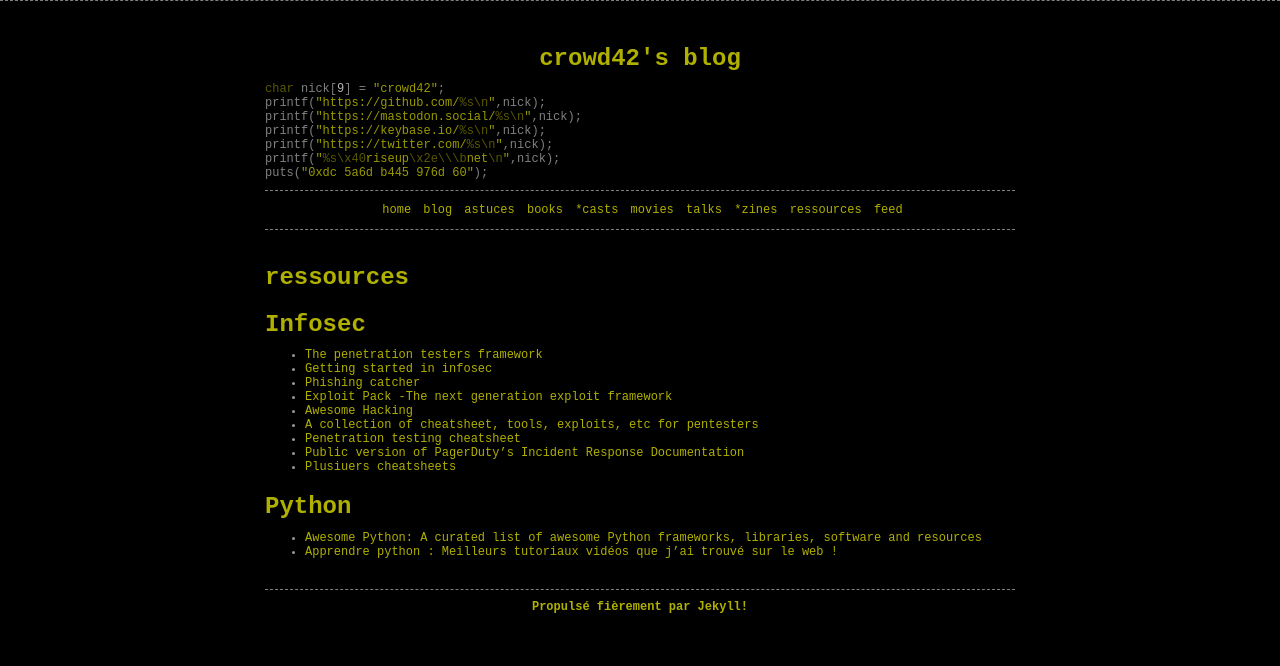
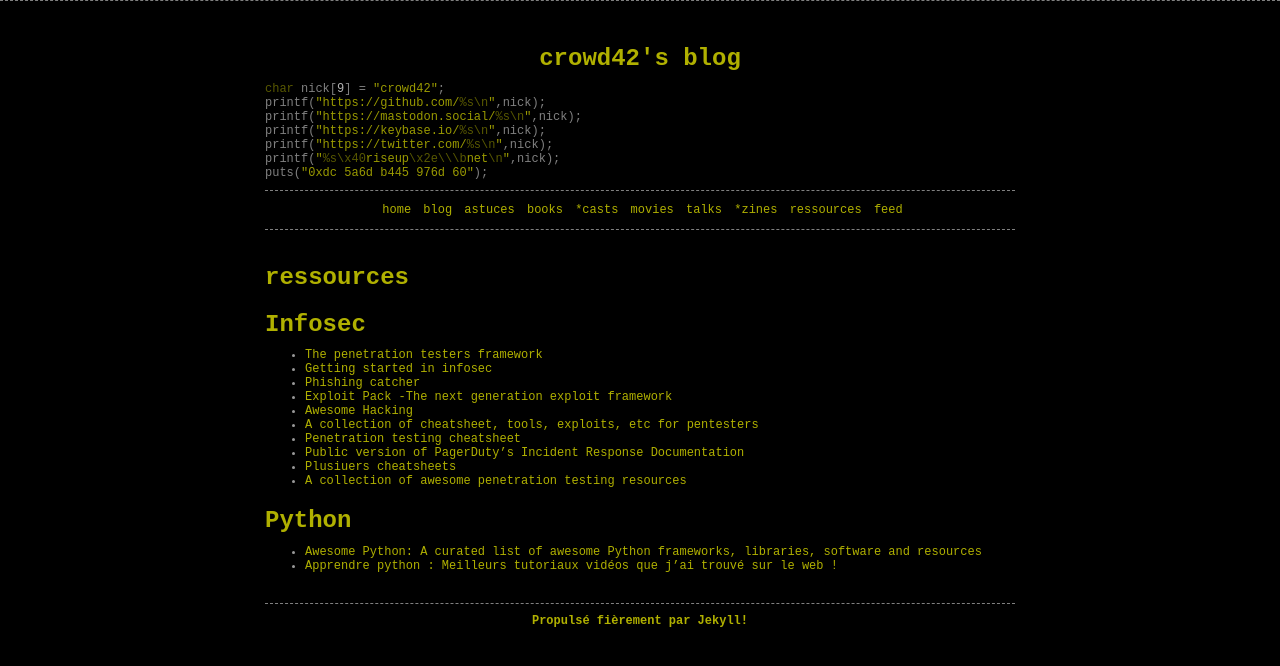
Before and after one commit to crowd42/crowd42.xyz, a Jekyll site: the page built from ressources.md, in a window 1280 px wide. Shown: the top 666 px of the page. Built offline with Jekyll 4.4.1, drawn with Linux system fonts in a browser that asks for light colours.

Commit message:
new update

```diff
--- a/ressources.md
+++ b/ressources.md
@@ -15,6 +15,8 @@ permalink: /ressources/
 * [Penetration testing cheatsheet](https://github.com/crowd42/Cheatsheets)
 * [Public version of PagerDuty's Incident Response Documentation](https://github.com/PagerDuty/incident-response-docs)
 * [Plusiuers cheatsheets](https://github.com/crowd42/Cheatsheets)
+* [A collection of awesome penetration testing resources](https://github.com/enaqx/awesome-pentest)
+
 
 # Python
 
```
